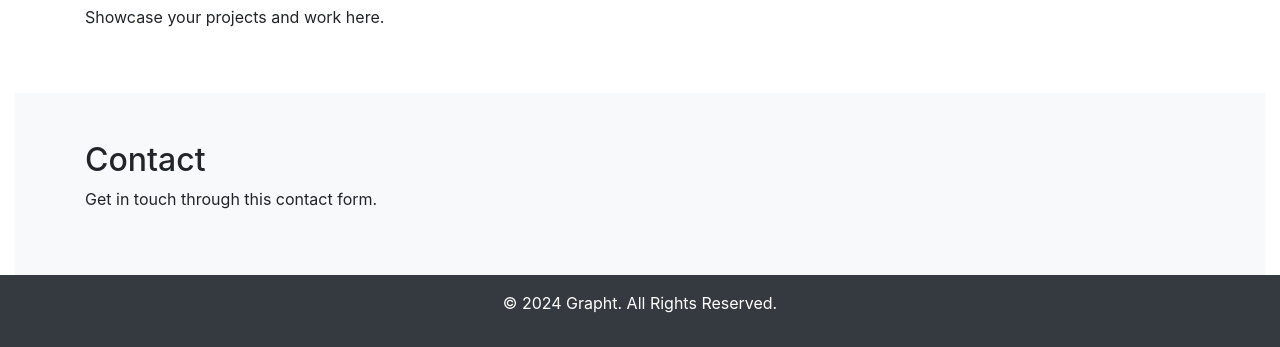
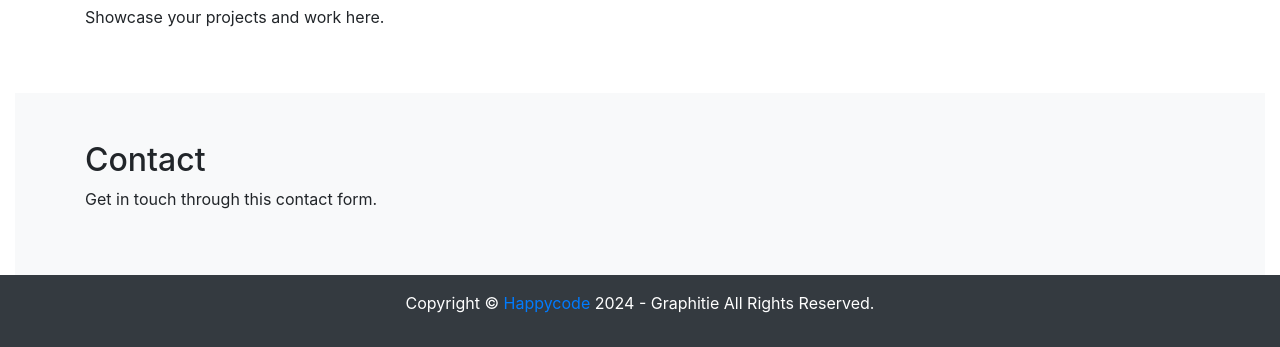
Before and after one commit to CODEPAGEHERE/graphitie, a plain HTML site: page index.html in a window 1280 px wide. Shown: the part 603-950 px from the top of the page. Drawn offline with nearby package versions, Linux system fonts and the light colour scheme.

Commit message:
Update index.html

```diff
--- a/index.html
+++ b/index.html
@@ -62,7 +62,7 @@
 
     <footer class="bg-dark text-white text-center p-3">
         <div class="container">
-            <p>&copy; 2024 Grapht. All Rights Reserved.</p>
+            <p>Copyright &copy <a href = "/" >Happycode</a> 2024 - Graphitie All Rights Reserved.</p>
         </div>
     </footer>
 </body>
```
